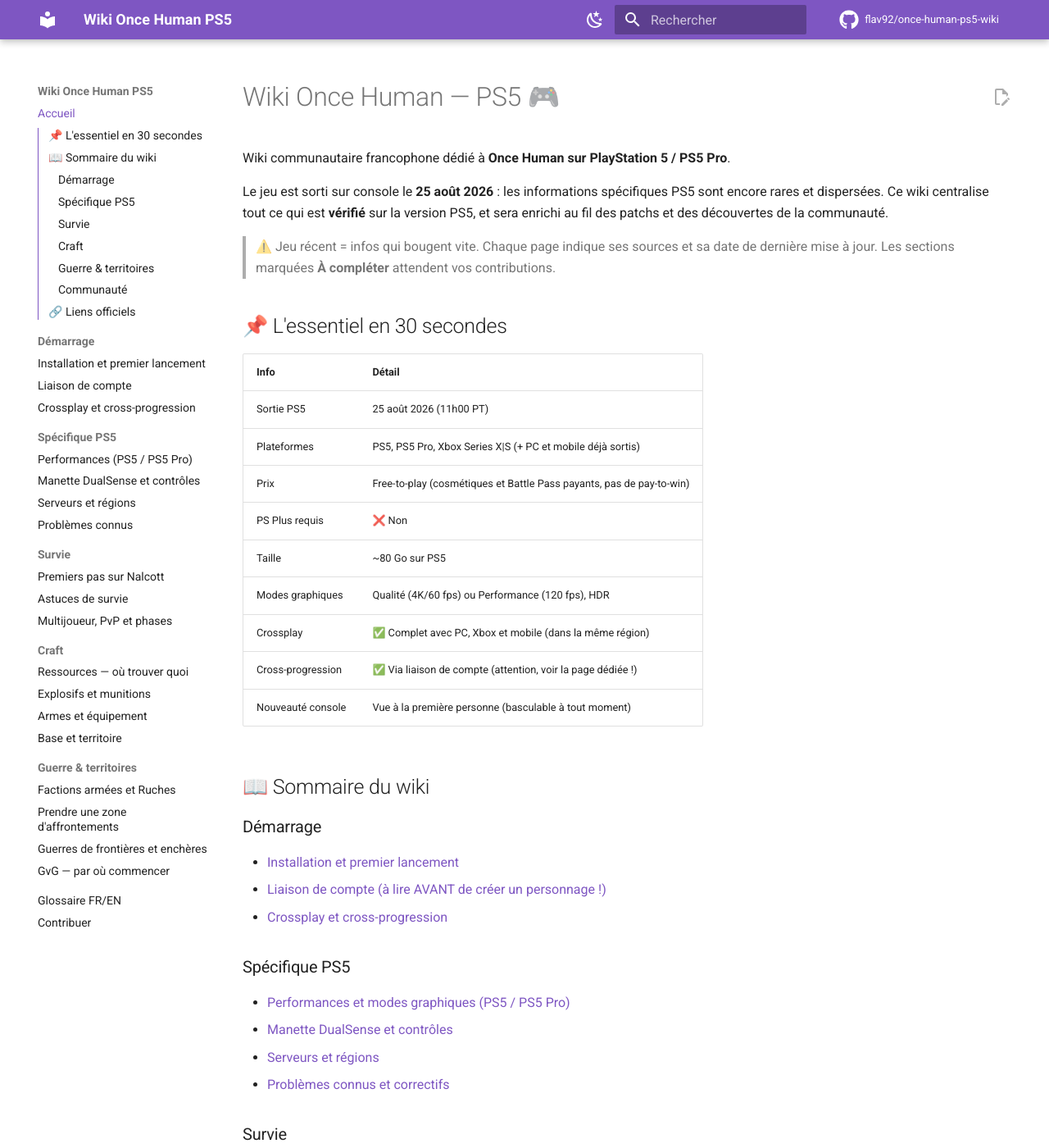
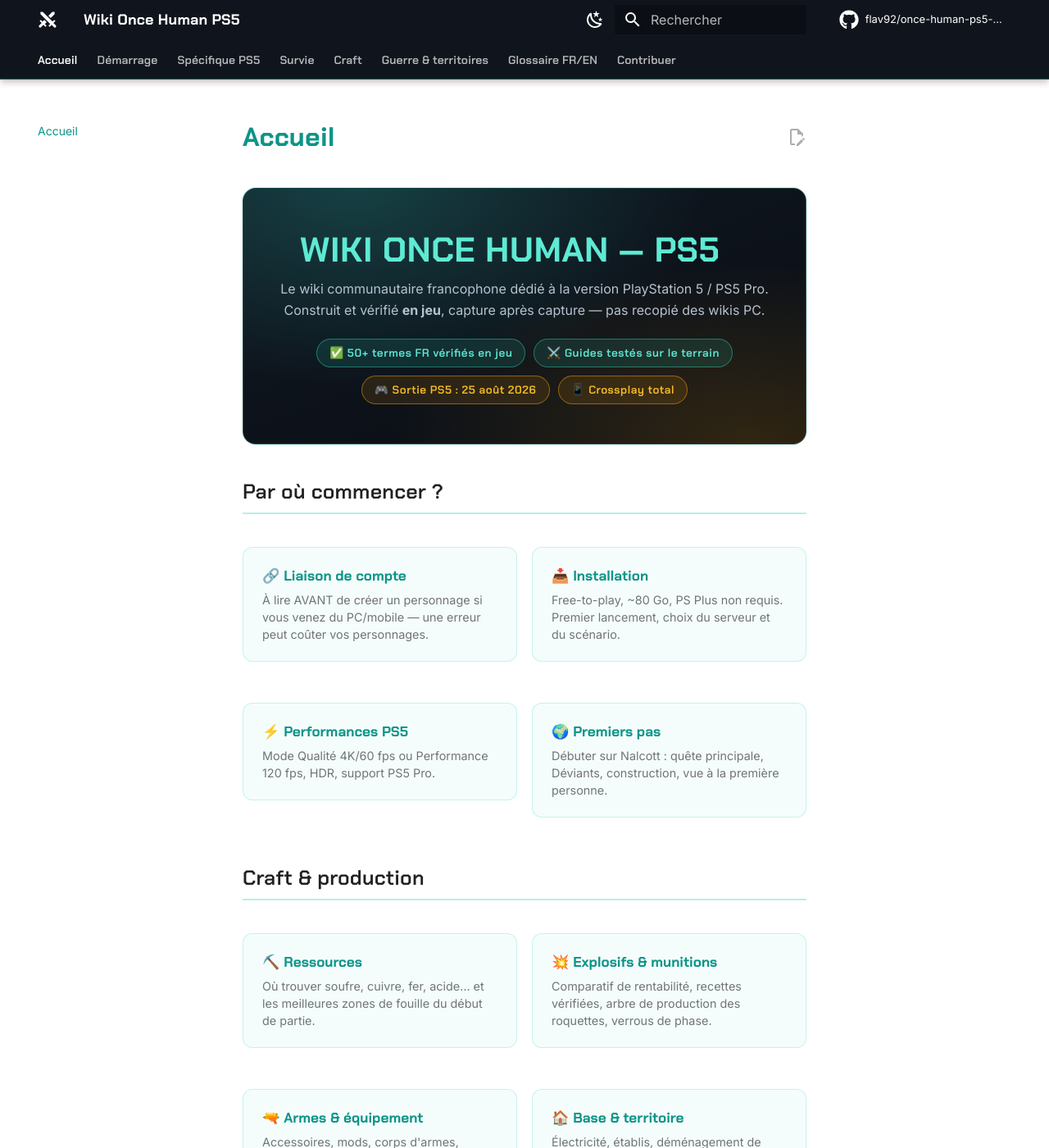
Before and after one commit to flav92/once-human-ps5-wiki, an MkDocs documentation site: the page built from docs/index.md, in a window 1280 px wide and 1400 px high. Shown: the whole window at 82% size. Built offline with MkDocs 1.6.1 and Material for MkDocs 9.7.7, drawn with Linux system fonts in a browser that asks for light colours; comment, search, counter and statistics services are not loaded; some of the changed text lies outside the part shown.

Commit message:
Refonte graphique : design moderne sombre inspiré de l'UI du jeu
- Palette personnalisée cyan Stardust / ambre sur fond profond
- Typo Chakra Petch pour les titres, Inter pour le texte, JetBrains
  Mono pour le code
- Navigation par onglets en haut, logo épées croisées
- Page d'accueil refaite : héros avec badges + grilles de cartes
  cliquables par thème (démarrage, craft, guerre)
- Tableaux arrondis avec survol, admonitions arrondies, marqueur
  « vérifié terrain »

Co-Authored-By: Claude Fable 5 <noreply@anthropic.com>
Claude-Session: https://claude.ai/code/session_01TCxfqbazixhXZqmCd3gYVk

```diff
--- a/docs/index.md
+++ b/docs/index.md
@@ -1,64 +1,116 @@
-# Wiki Once Human — PS5 🎮
+# Accueil
 
-Wiki communautaire francophone dédié à **Once Human sur PlayStation 5 / PS5 Pro**.
+<div class="oh-hero" markdown>
 
-Le jeu est sorti sur console le **25 août 2026** : les informations spécifiques PS5 sont encore rares et dispersées. Ce wiki centralise tout ce qui est **vérifié** sur la version PS5, et sera enrichi au fil des patchs et des découvertes de la communauté.
+<h1>WIKI ONCE HUMAN — PS5</h1>
 
-> ⚠️ Jeu récent = infos qui bougent vite. Chaque page indique ses sources et sa date de dernière mise à jour. Les sections marquées **À compléter** attendent vos contributions.
+<p>Le wiki communautaire francophone dédié à la version PlayStation 5 / PS5 Pro. Construit et vérifié <strong>en jeu</strong>, capture après capture — pas recopié des wikis PC.</p>
 
-## 📌 L'essentiel en 30 secondes
+<div class="oh-badges">
+<span class="oh-badge">✅ 50+ termes FR vérifiés en jeu</span>
+<span class="oh-badge">⚔️ Guides testés sur le terrain</span>
+<span class="oh-badge oh-badge--amber">🎮 Sortie PS5 : 25 août 2026</span>
+<span class="oh-badge oh-badge--amber">📱 Crossplay total</span>
+</div>
+
+</div>
+
+## Par où commencer ?
+
+<div class="oh-grid" markdown>
+
+<a class="oh-card" href="demarrage/liaison-compte/" markdown>
+<span class="oh-card-title">🔗 Liaison de compte</span>
+<span class="oh-card-desc">À lire AVANT de créer un personnage si vous venez du PC/mobile — une erreur peut coûter vos personnages.</span>
+</a>
+
+<a class="oh-card" href="demarrage/installation/" markdown>
+<span class="oh-card-title">📥 Installation</span>
+<span class="oh-card-desc">Free-to-play, ~80 Go, PS Plus non requis. Premier lancement, choix du serveur et du scénario.</span>
+</a>
+
+<a class="oh-card" href="ps5/performances/" markdown>
+<span class="oh-card-title">⚡ Performances PS5</span>
+<span class="oh-card-desc">Mode Qualité 4K/60 fps ou Performance 120 fps, HDR, support PS5 Pro.</span>
+</a>
+
+<a class="oh-card" href="jeu/premiers-pas/" markdown>
+<span class="oh-card-title">🌍 Premiers pas</span>
+<span class="oh-card-desc">Débuter sur Nalcott : quête principale, Déviants, construction, vue à la première personne.</span>
+</a>
+
+</div>
+
+## Craft & production
+
+<div class="oh-grid" markdown>
+
+<a class="oh-card" href="jeu/ressources/" markdown>
+<span class="oh-card-title">⛏️ Ressources</span>
+<span class="oh-card-desc">Où trouver soufre, cuivre, fer, acide… et les meilleures zones de fouille du début de partie.</span>
+</a>
+
+<a class="oh-card" href="craft/explosifs/" markdown>
+<span class="oh-card-title">💥 Explosifs & munitions</span>
+<span class="oh-card-desc">Comparatif de rentabilité, recettes vérifiées, arbre de production des roquettes, verrous de phase.</span>
+</a>
+
+<a class="oh-card" href="jeu/armes-equipement/" markdown>
+<span class="oh-card-title">🔫 Armes & équipement</span>
+<span class="oh-card-desc">Accessoires, mods, corps d'armes, réparation, la moto gratuite.</span>
+</a>
+
+<a class="oh-card" href="jeu/base-territoire/" markdown>
+<span class="oh-card-title">🏠 Base & territoire</span>
+<span class="oh-card-desc">Électricité, établis, déménagement de territoire (avec l'astuce manette PS5).</span>
+</a>
+
+</div>
+
+## Guerre & territoires
+
+<div class="oh-grid" markdown>
+
+<a class="oh-card" href="guerre/factions/" markdown>
+<span class="oh-card-title">🛡️ Factions & Ruches</span>
+<span class="oh-card-desc">Rejoindre ou créer une faction armée, le rôle de la Ruche, les règles du PvP.</span>
+</a>
+
+<a class="oh-card" href="guerre/prise-de-zone/" markdown>
+<span class="oh-card-title">🏭 Prendre une zone <span class="oh-verified">VÉRIFIÉ TERRAIN</span></span>
+<span class="oh-card-desc">La séquence de prise complète, les PV des structures mesurés, la checklist de raid, la défense en oignon.</span>
+</a>
+
+<a class="oh-card" href="guerre/frontieres/" markdown>
+<span class="oh-card-title">⚔️ Guerres de frontières</span>
+<span class="oh-card-desc">Enchères, batailles programmées, Entraves protoïdes, la liste des frontières du serveur.</span>
+</a>
+
+<a class="oh-card" href="glossaire/" markdown>
+<span class="oh-card-title">📖 Glossaire FR/EN</span>
+<span class="oh-card-desc">Les noms exacts des menus PS5 en français, vérifiés à l'écran — la référence anti-confusion.</span>
+</a>
+
+</div>
+
+## L'essentiel en 30 secondes
 
 | Info | Détail |
 |---|---|
 | Sortie PS5 | 25 août 2026 (11h00 PT) |
-| Plateformes | PS5, PS5 Pro, Xbox Series X\|S (+ PC et mobile déjà sortis) |
-| Prix | Free-to-play (cosmétiques et Battle Pass payants, pas de pay-to-win) |
+| Plateformes | PS5, PS5 Pro, Xbox Series X\|S (+ PC et mobile) |
+| Prix | Free-to-play (cosmétiques et Battle Pass, pas de pay-to-win) |
 | PS Plus requis | ❌ Non |
 | Taille | ~80 Go sur PS5 |
 | Modes graphiques | Qualité (4K/60 fps) ou Performance (120 fps), HDR |
-| Crossplay | ✅ Complet avec PC, Xbox et mobile (dans la même région) |
-| Cross-progression | ✅ Via liaison de compte (attention, voir la page dédiée !) |
+| Crossplay | ✅ Complet avec PC, Xbox et mobile (même région) |
+| Cross-progression | ✅ Via liaison de compte — voir la page dédiée ! |
 | Nouveauté console | Vue à la première personne (basculable à tout moment) |
 
-## 📖 Sommaire du wiki
+## Liens officiels
 
-### Démarrage
-- [Installation et premier lancement](demarrage/installation.md)
-- [Liaison de compte (à lire AVANT de créer un personnage !)](demarrage/liaison-compte.md)
-- [Crossplay et cross-progression](demarrage/crossplay.md)
-
-### Spécifique PS5
-- [Performances et modes graphiques (PS5 / PS5 Pro)](ps5/performances.md)
-- [Manette DualSense et contrôles](ps5/manette-et-controles.md)
-- [Serveurs et régions](ps5/serveurs.md)
-- [Problèmes connus et correctifs](ps5/problemes-connus.md)
-
-### Survie
-- [Premiers pas sur Nalcott](jeu/premiers-pas.md)
-- [Astuces de survie](jeu/astuces-survie.md)
-- [Multijoueur, PvP et phases de serveur](jeu/multijoueur-pvp.md)
-
-### Craft
-- [Ressources : où trouver quoi](jeu/ressources.md)
-- [Explosifs et munitions](craft/explosifs.md)
-- [Armes, accessoires et équipement](jeu/armes-equipement.md)
-- [Base et territoire](jeu/base-territoire.md)
-
-### Guerre & territoires
-- [Factions armées et Ruches](guerre/factions.md)
-- [Prendre une zone d'affrontements — guide vérifié terrain](guerre/prise-de-zone.md)
-- [Guerres de frontières et enchères](guerre/frontieres.md)
-
-### Communauté
-- [Glossaire FR/EN des menus](glossaire.md)
-- [Comment contribuer](contribuer.md)
-
-## 🔗 Liens officiels
-
-- [Site officiel Once Human](https://www.oncehuman.game/)
-- [Page PlayStation Store](https://store.playstation.com/en-us/concept/10015762/)
-- [FAQ officielle du lancement console](https://www.oncehuman.game/news/update/20260820/40780_1311772.html)
-- [Annonce du lancement console](https://www.oncehuman.game/news/update/20260825/40780_1312198.html)
+- [Site officiel Once Human](https://www.oncehuman.game/) · [PlayStation Store](https://store.playstation.com/en-us/concept/10015762/) · [FAQ du lancement console](https://www.oncehuman.game/news/update/20260820/40780_1311772.html)
+- Wiki communautaire : [contribuer](contribuer.md) — le jeu vient de sortir, chaque info vérifiée compte !
 
 ---
-*Wiki non officiel, sans affiliation avec NetEase / Starry Studio. Once Human est une marque de leurs détenteurs respectifs.*
+*Wiki non officiel, sans affiliation avec NetEase / Starry Studio.*
--- /dev/null
+++ b/docs/stylesheets/extra.css
@@ -0,0 +1,182 @@
+/* ============================================================
+   Wiki Once Human PS5 — design personnalisé
+   Palette inspirée de l'UI du jeu : sombre, cyan Stardust, ambre
+   ============================================================ */
+
+@import url('https://fonts.googleapis.com/css2?family=Chakra+Petch:wght@600;700&display=swap');
+
+:root {
+  --oh-cyan: #2dd4bf;
+  --oh-cyan-dark: #0d9488;
+  --oh-amber: #f59e0b;
+  --md-primary-fg-color: #10151d;
+  --md-primary-fg-color--light: #1c2531;
+  --md-primary-fg-color--dark: #0a0e13;
+  --md-accent-fg-color: var(--oh-cyan);
+}
+
+/* Mode sombre : fond profond, accents lumineux */
+[data-md-color-scheme="slate"] {
+  --md-default-bg-color: #0e1117;
+  --md-default-fg-color--light: #c7d0dc;
+  --md-typeset-a-color: var(--oh-cyan);
+  --md-accent-fg-color: #5eead4;
+  --md-code-bg-color: #171d27;
+  --md-footer-bg-color: #0a0e13;
+}
+
+[data-md-color-scheme="default"] {
+  --md-typeset-a-color: var(--oh-cyan-dark);
+  --md-accent-fg-color: var(--oh-cyan-dark);
+}
+
+/* Typo des titres : Chakra Petch, esprit interface tech du jeu */
+.md-typeset h1,
+.md-typeset h2,
+.md-typeset h3,
+.md-header__topic,
+.md-tabs__link {
+  font-family: "Chakra Petch", "Inter", sans-serif;
+  letter-spacing: 0.01em;
+}
+
+.md-typeset h1 {
+  color: var(--oh-cyan);
+  font-weight: 700;
+}
+
+[data-md-color-scheme="default"] .md-typeset h1 { color: var(--oh-cyan-dark); }
+
+.md-typeset h2 {
+  border-bottom: 2px solid color-mix(in srgb, var(--oh-cyan) 35%, transparent);
+  padding-bottom: 0.3em;
+}
+
+/* Barre d'onglets : liseré accent */
+.md-tabs {
+  border-bottom: 1px solid color-mix(in srgb, var(--oh-cyan) 40%, transparent);
+}
+.md-tabs__link--active { color: var(--oh-cyan); font-weight: 700; }
+
+/* Tableaux : plus modernes, arrondis */
+.md-typeset table:not([class]) {
+  border-radius: 10px;
+  overflow: hidden;
+  border: 1px solid color-mix(in srgb, var(--oh-cyan) 20%, transparent);
+}
+.md-typeset table:not([class]) th {
+  background: color-mix(in srgb, var(--oh-cyan) 14%, var(--md-default-bg-color));
+  font-family: "Chakra Petch", sans-serif;
+}
+.md-typeset table:not([class]) tr:hover {
+  background: color-mix(in srgb, var(--oh-cyan) 7%, transparent);
+}
+
+/* Admonitions arrondies */
+.md-typeset .admonition, .md-typeset details {
+  border-radius: 10px;
+  border-width: 0 0 0 4px;
+}
+
+/* ---------- Page d'accueil : héros ---------- */
+.oh-hero {
+  margin: 0 0 1.6rem;
+  padding: 2.4rem 2rem;
+  border-radius: 16px;
+  background:
+    radial-gradient(ellipse at 20% 0%, rgba(45, 212, 191, 0.22), transparent 55%),
+    radial-gradient(ellipse at 90% 100%, rgba(245, 158, 11, 0.16), transparent 50%),
+    linear-gradient(160deg, #101722 0%, #0a0e13 100%);
+  border: 1px solid rgba(45, 212, 191, 0.3);
+  color: #e8edf4;
+  text-align: center;
+}
+.oh-hero h1 {
+  margin: 0 0 0.4rem;
+  font-size: 2.1rem;
+  color: #5eead4 !important;
+}
+.oh-hero p {
+  margin: 0 auto;
+  max-width: 38rem;
+  color: #b7c2d0;
+}
+.oh-hero .oh-badges {
+  margin-top: 1.1rem;
+  display: flex;
+  flex-wrap: wrap;
+  gap: 0.5rem;
+  justify-content: center;
+}
+.oh-badge {
+  display: inline-block;
+  padding: 0.28rem 0.75rem;
+  border-radius: 999px;
+  font-size: 0.68rem;
+  font-family: "Chakra Petch", sans-serif;
+  font-weight: 600;
+  letter-spacing: 0.04em;
+  background: rgba(45, 212, 191, 0.12);
+  border: 1px solid rgba(45, 212, 191, 0.45);
+  color: #5eead4;
+}
+.oh-badge--amber {
+  background: rgba(245, 158, 11, 0.12);
+  border-color: rgba(245, 158, 11, 0.5);
+  color: #fbbf24;
+}
+
+/* ---------- Grille de cartes ---------- */
+.oh-grid {
+  display: grid;
+  grid-template-columns: repeat(auto-fit, minmax(15rem, 1fr));
+  gap: 0.9rem;
+  margin: 1.2rem 0 1.8rem;
+}
+.oh-card {
+  display: block;
+  padding: 1.05rem 1.15rem;
+  border-radius: 12px;
+  border: 1px solid color-mix(in srgb, var(--oh-cyan) 25%, transparent);
+  background: color-mix(in srgb, var(--oh-cyan) 5%, var(--md-default-bg-color));
+  transition: transform 0.15s ease, border-color 0.15s ease, box-shadow 0.15s ease;
+  color: inherit !important;
+}
+.oh-card:hover {
+  transform: translateY(-3px);
+  border-color: var(--oh-cyan);
+  box-shadow: 0 6px 24px rgba(45, 212, 191, 0.18);
+}
+.oh-card .oh-card-title {
+  display: block;
+  font-family: "Chakra Petch", sans-serif;
+  font-weight: 700;
+  font-size: 0.86rem;
+  color: var(--oh-cyan);
+  margin-bottom: 0.3rem;
+}
+[data-md-color-scheme="default"] .oh-card .oh-card-title { color: var(--oh-cyan-dark); }
+.oh-card .oh-card-desc {
+  display: block;
+  font-size: 0.72rem;
+  line-height: 1.45;
+  color: var(--md-default-fg-color--light);
+}
+
+/* Marqueur "vérifié terrain" */
+.oh-verified {
+  display: inline-block;
+  padding: 0.1rem 0.5rem;
+  border-radius: 6px;
+  font-size: 0.62rem;
+  font-weight: 700;
+  background: rgba(45, 212, 191, 0.15);
+  border: 1px solid rgba(45, 212, 191, 0.4);
+  color: #2dd4bf;
+  vertical-align: middle;
+}
+
+@media (max-width: 640px) {
+  .oh-hero { padding: 1.6rem 1.1rem; }
+  .oh-hero h1 { font-size: 1.5rem; }
+}
--- a/mkdocs.yml
+++ b/mkdocs.yml
@@ -8,31 +8,37 @@ edit_uri: edit/main/docs/
 theme:
   name: material
   language: fr
+  font:
+    text: Inter
+    code: JetBrains Mono
   palette:
     - media: "(prefers-color-scheme: dark)"
       scheme: slate
-      primary: deep purple
-      accent: amber
+      primary: custom
+      accent: custom
       toggle:
         icon: material/weather-sunny
         name: Passer en mode clair
     - media: "(prefers-color-scheme: light)"
       scheme: default
-      primary: deep purple
-      accent: amber
+      primary: custom
+      accent: custom
       toggle:
         icon: material/weather-night
         name: Passer en mode sombre
   icon:
     repo: fontawesome/brands/github
+    logo: material/sword-cross
   features:
+    - navigation.tabs
+    - navigation.tabs.sticky
     - navigation.sections
     - navigation.top
     - navigation.footer
+    - navigation.indexes
     - search.suggest
     - search.highlight
     - content.action.edit
-    - toc.integrate
 
 nav:
   - Accueil: index.md
@@ -62,8 +68,12 @@ nav:
   - Glossaire FR/EN: glossaire.md
   - Contribuer: contribuer.md
 
+extra_css:
+  - stylesheets/extra.css
+
 markdown_extensions:
   - admonition
+  - md_in_html
   - attr_list
   - tables
   - toc:
```
